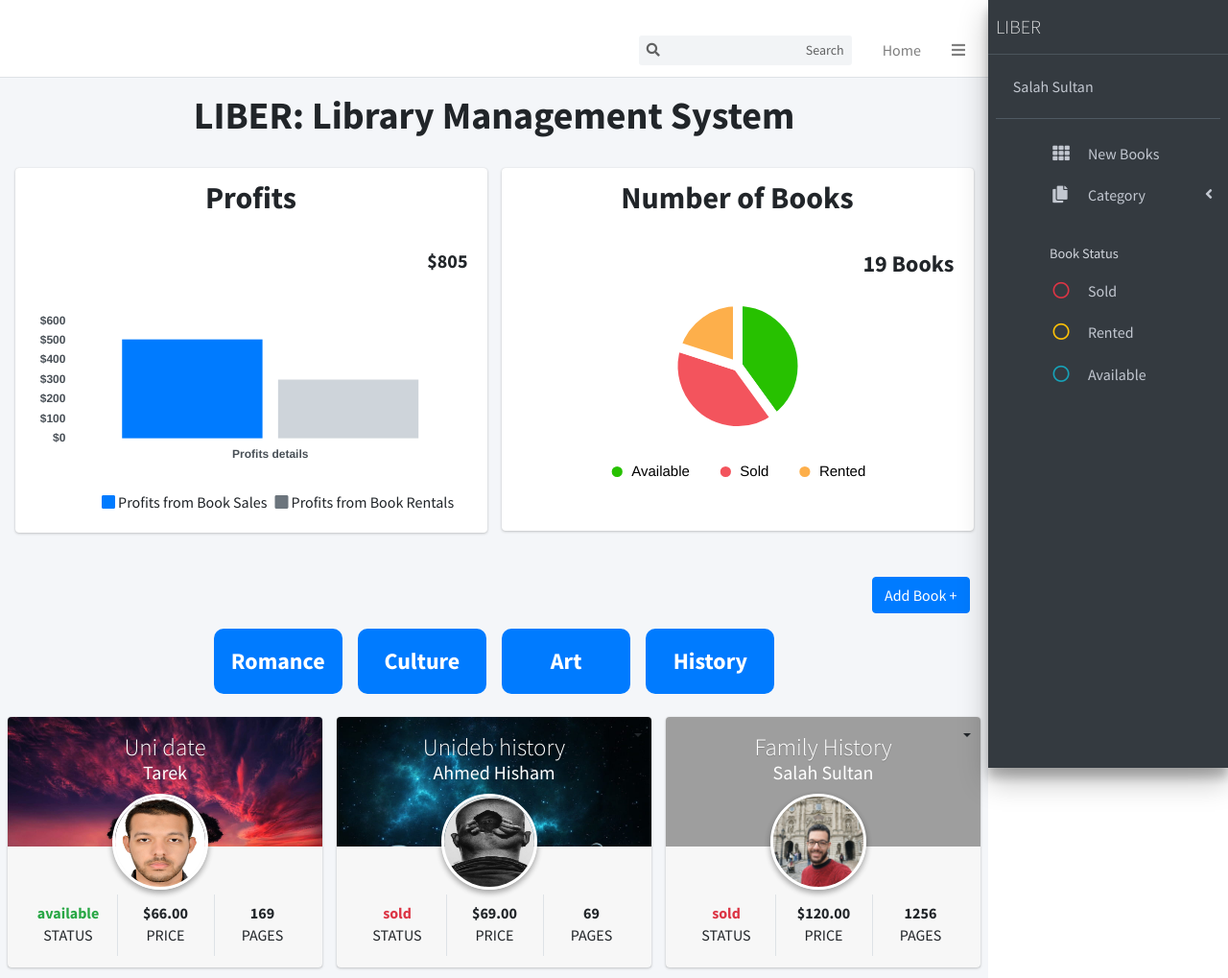
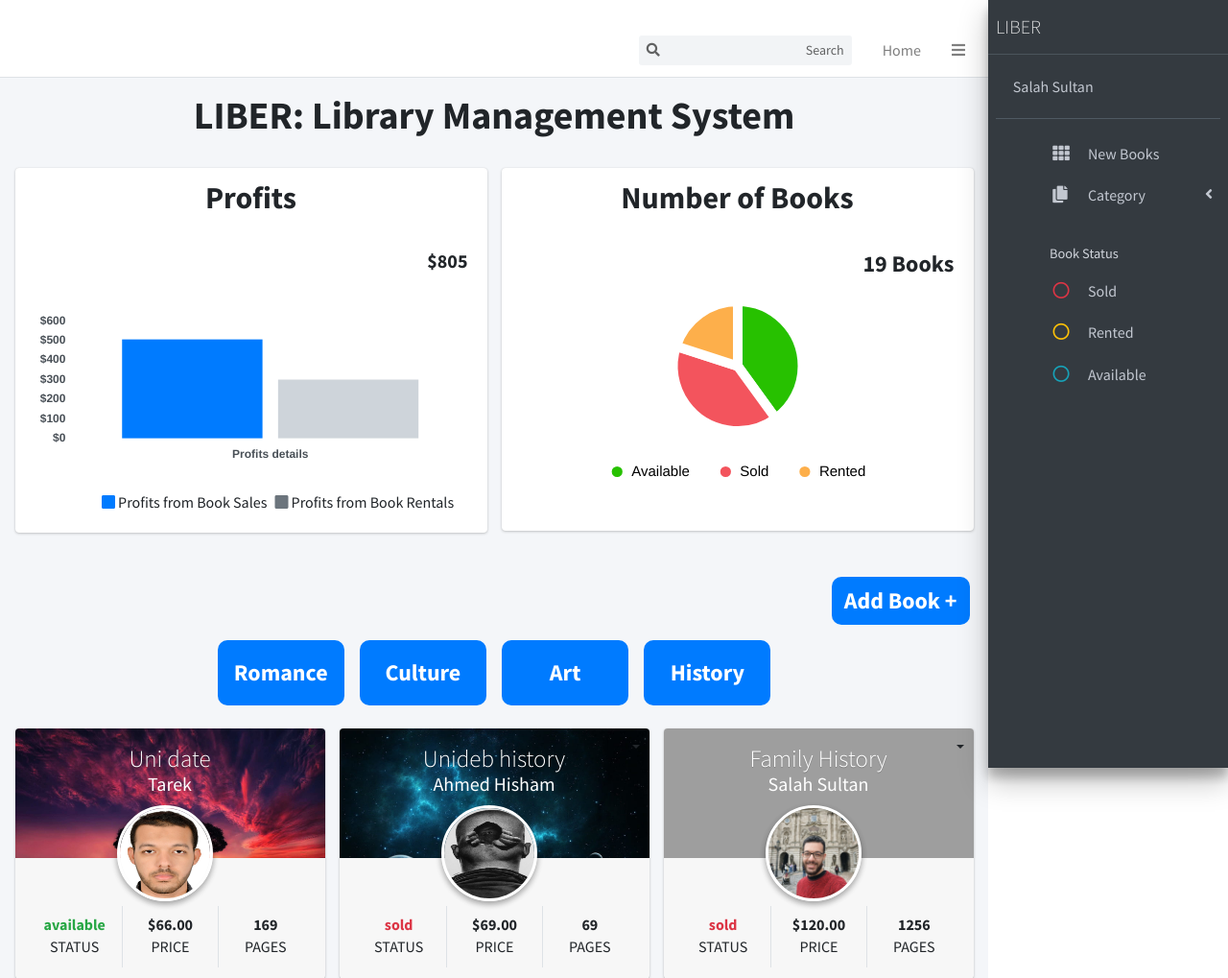
Before and after one commit to SalahSultan/Library_Management_System, a Django app: page / in a window 1280 px wide. Shown: the top 1019 px of the page at 96% size. Run offline with Django 5.2, Linux system fonts and the light colour scheme; data comes from the database, SQL or seed files in the repository; both versions use the stored data as it was after the commit; some libraries are stand-ins or nearby versions; grey boxes are pictures that could not be loaded.

Commit message:
updating the update card in the index page

```diff
--- a/lms/templates/pages/index.html
+++ b/lms/templates/pages/index.html
@@ -117,34 +117,50 @@
             <!-- /.col-md-6 -->
           </div>
           <!-- /.row -->
-
           <!-- form add books -->
           <div class="row m-1 mb-3">
-            <a href="#bookform" class="btn btn-primary" data-toggle="collapse">+ Add Book </a>
+              <a href="#bookform" class="btn bg-primary" data-toggle="collapse"
+                style="font-size: 1.5rem; font-weight: 700; border-radius: 10px;">
+                + Add Book
+              </a>
           </div>
 
           <div id="bookform" class="card card-primary collapse">
-            <div class="card-header">
-              <h3 class="card-title"> Add Book </h3>
+              <div class="card-header" style="height: 10%; display: flex; justify-content: center; align-items: center;">
+                  <h3 class="card-title" style="font-size: 2rem; font-weight: 800; margin: 0;">Add Book</h3>
               </div>
               <!-- /.card-header -->
+
               <!-- form start -->
-            <form method="POST" enctype="multipart/form-data"  >
+              <form method="POST" enctype="multipart/form-data">
                   {% csrf_token %}
-              <div class="card-body">
-                {{form}}
+                  <div class="card-body " style="direction: ltr; padding: 0 1rem; text-align: left; margin-top: 0.5rem;">
+                      <div style="display: flex; flex-direction: column; gap: 10px;">
+
+                {% for field in form %}
+                <!-- Change: Each field row uses flex to align label and input in one line -->
+                <div style="display: flex; align-items: center; gap: 10px;">
+
+                    <!-- Change: Label has fixed min-width so all labels align -->
+                    <label style="min-width: 100px;">{{ field.label }}:</label>
+
+                    <!-- Original input field remains unchanged -->
+                    {{ field }}
+                </div>
+                {% endfor %}
+            </div>
                   </div>
                   <!-- /.card-body -->
+
                   <div class="card-footer">
-                <button type="submit" class="btn btn-primary">Add</button>
+                      <button type="submit" class="btn btn-primary"
+                      style="font-size: 1.25rem; font-weight: 700; padding: 0.75rem 2rem;">Add</button>
                   </div>
               </form>
           </div>
+          <!-- /.card -->
 
-                <!-- /.card -->
-          </div>
             <!-- end form add books -->
-
 
           <!-- Categories -->
 
```
Also changed, not shown: lms/db.sqlite3. Lines whose indentation alone changed are shown as unchanged.
